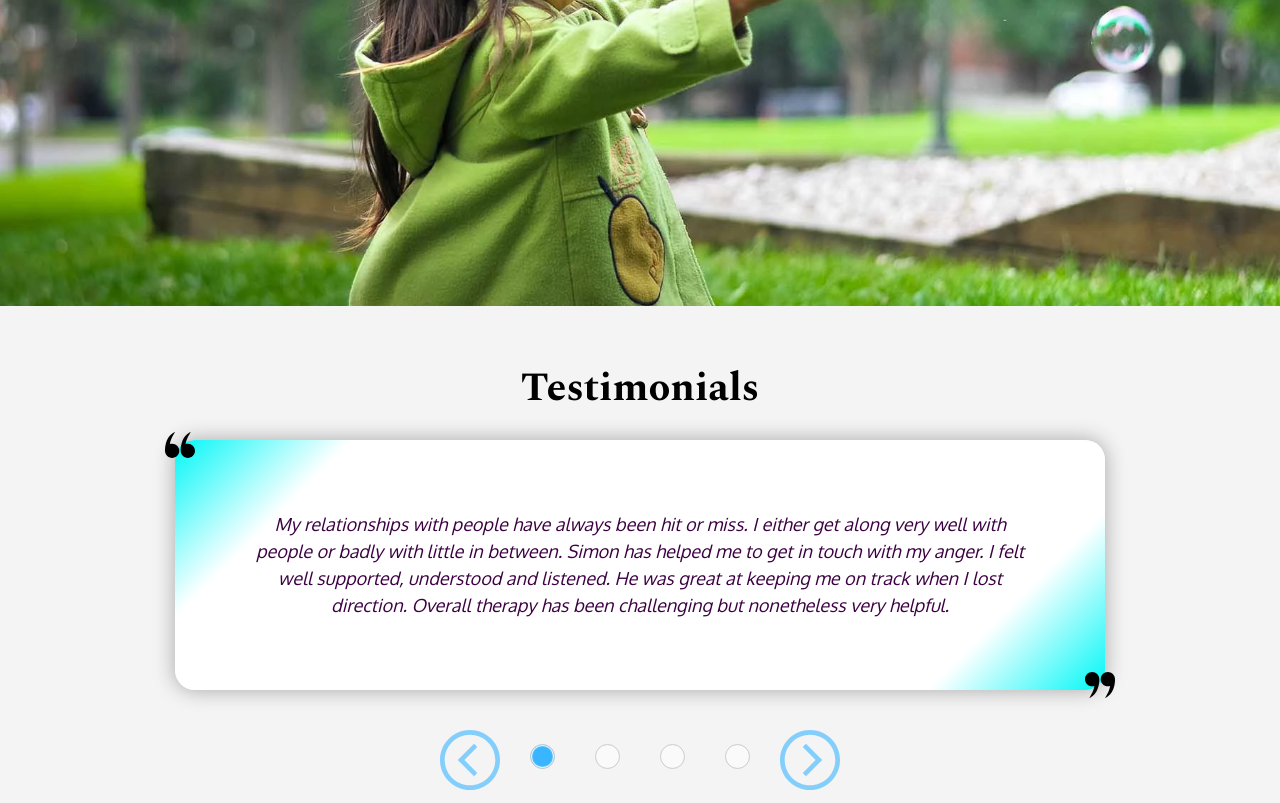
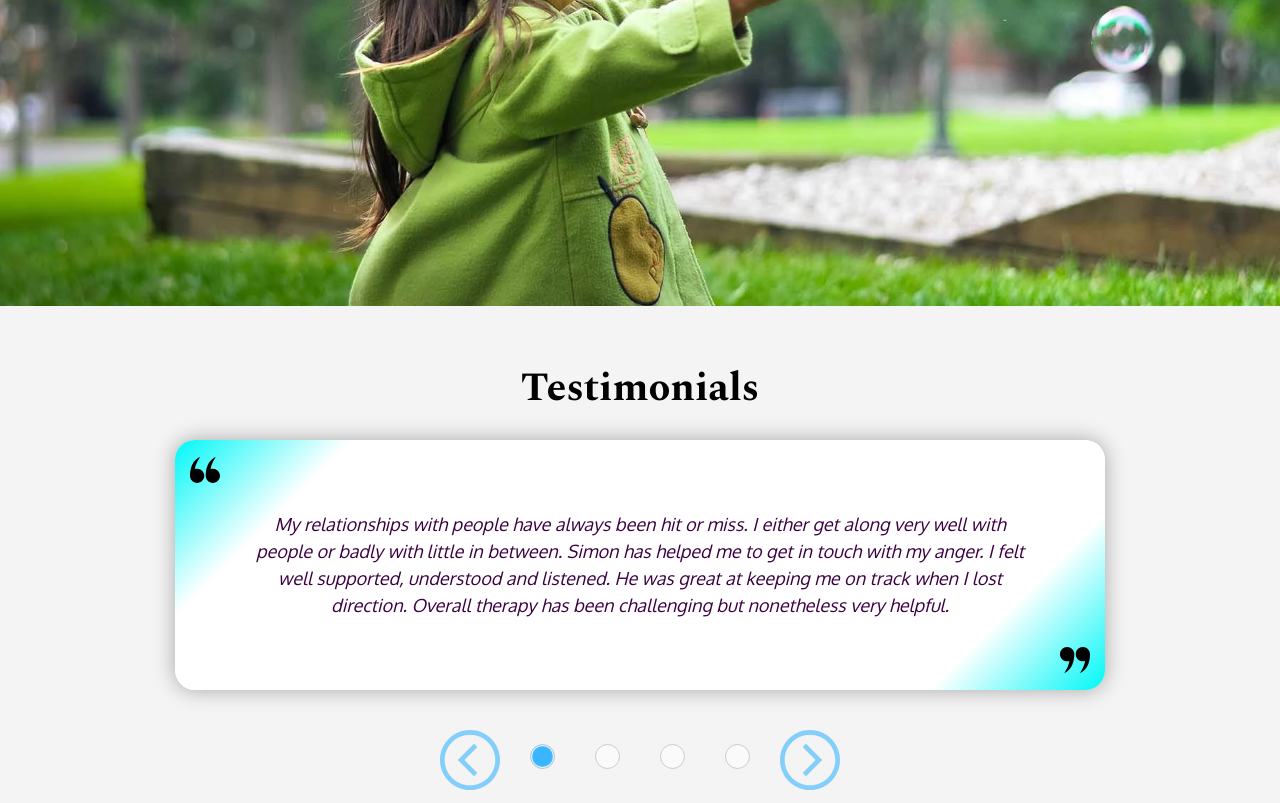
Before and after one commit to SasanTazayoni/Integrate, a website built with Parcel: page index.html in a window 1280 px wide. Shown: the part 1720-2523 px from the top of the page. Built offline with nearby package versions, Linux system fonts and the light colour scheme.

Commit message:
Restyled testimonials__icons location.

```diff
--- a/CSS/styles.css
+++ b/CSS/styles.css
@@ -914,14 +914,14 @@ a {
 
 .testimonials__content > .testimonials__icon-left {
   position: absolute;
-  top: -1rem;
-  left: -1rem;
+  top: 1.5rem;
+  left: 1.5rem;
 }
 
 .testimonials__content > .testimonials__icon-right {
   position: absolute;
-  bottom: -1rem;
-  right: -1rem;
+  bottom: 1.5rem;
+  right: 1.5rem;
 }
 
 .testimonials__content > p {
```
